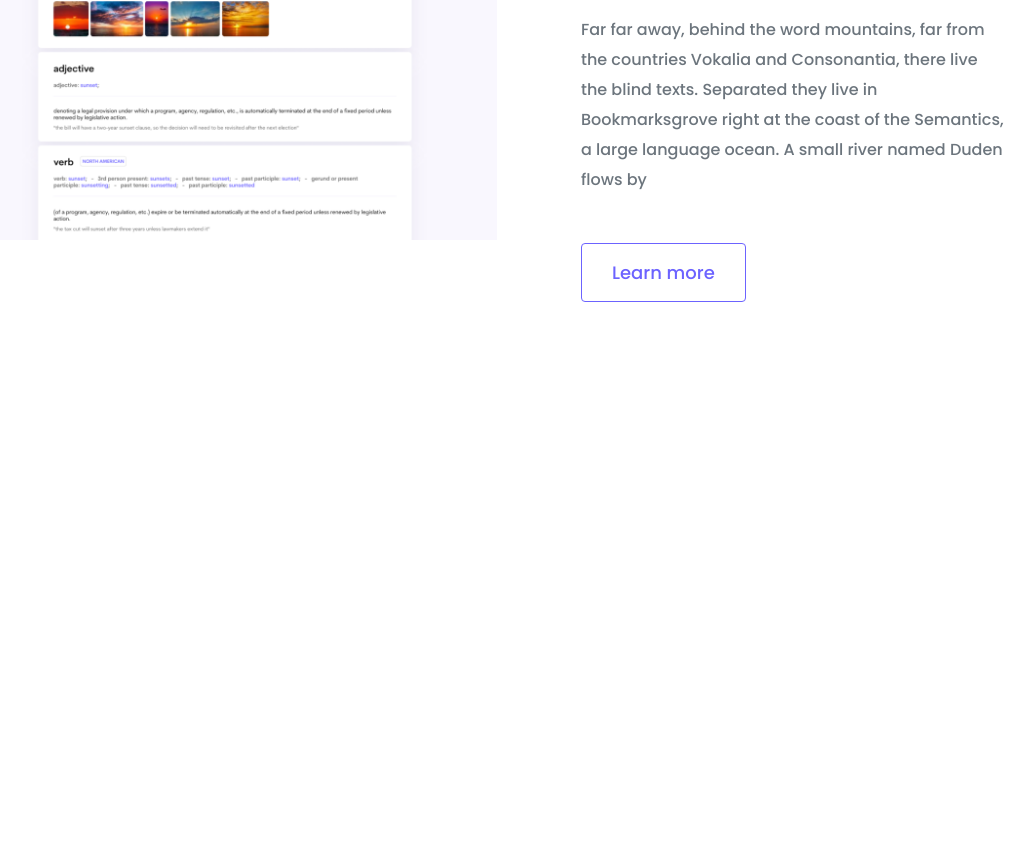
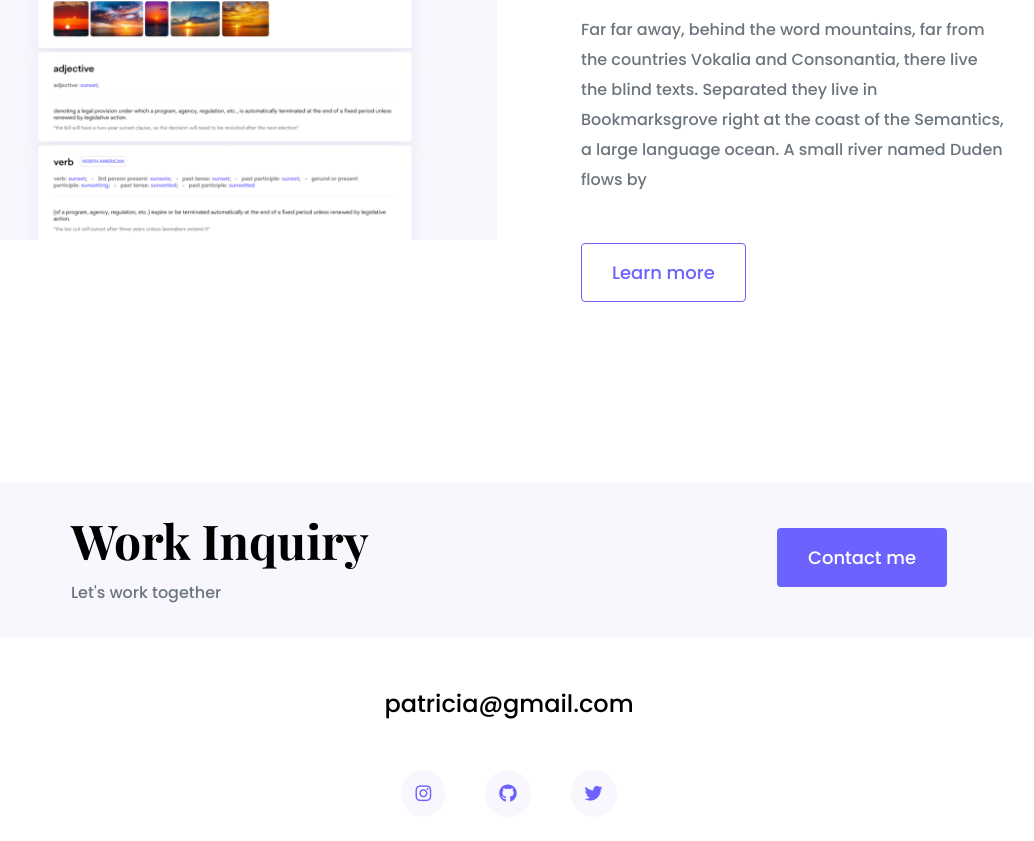
Before and after one commit to Chubeeh/porfolio, a plain HTML site: page index.html in a window 1280 px wide. Shown: the part 2559-3400 px from the top of the page, without its empty margins (131-1165 px from the left). Before the commit the page ends 2981 px from the top, so only its background shows below. Drawn offline with nearby package versions, Linux system fonts and the light colour scheme.

Commit message:
Added a footer

```diff
--- a/css/portfolio.css
+++ b/css/portfolio.css
@@ -27,6 +27,9 @@ h1 {
 
 h2 {
     font-size: 64px;
+}
+h3 {
+    font-size: 48px;
 }
 
 p {
@@ -126,7 +129,6 @@ ul{
     margin: 0;
 }
 nav li{
-
     margin: 10px;
 }
 nav li a{
@@ -137,6 +139,38 @@ nav li a{
 nav a:hover,
 nav li.active a{
     color: var(--branding-color);
+}
+footer{
+    margin: 60px 0;
+}
+footer .contact-box{
+    padding: 30px 120px;
+    background: var(--secondary-color);
+    border-radius: 10px;
+}
+footer p{
+    margin: 0;
+}
+footer .email-link {
+    font-size: 24px;
+    color: black;
+    text-decoration: none;
+}
+footer .email-link:hover{
+    color: var(--branding-color);
+}
+footer .social-links a{
+    margin:0 20px;
+    padding: 10px 14px;
+    color: var(--branding-color);
+    font-size: 18px;
+    border-radius: 50%;
+    background: var(--secondary-color);
+    transition: all 100ms ease-in-out;
+}
+footer .social-links a:hover{
+    background: var(--branding-color);
+    color: white;
 }
 @media (max-width:900px) {
     h1{
--- a/index.html
+++ b/index.html
@@ -105,6 +105,33 @@
                 </div>
             </div>
         </div>
+        <footer>
+            <div class="contact-box justify-content-between mb-5 d-none d-md-flex">
+                <div>
+                    <h3>Work Inquiry</h3>
+                    <p class="text-muted">Let's work together</p>
+                </div>
+                <div>
+                    <a href="" class="btn btn-branding mt-3"> Contact me </a>
+                </div>
+            </div>
+            <div class="d-flex justify-content-center mb-5">
+                <a href="mailto:patricia@gmail.com" class="email-link">
+                    patricia@gmail.com
+                </a>
+            </div>
+            <div class="social-links d-flex justify-content-center">
+                <a href="https://www.instragram.com/patricia" target="_blank">
+                    <i class="fab fa-instagram"></i>
+                </a>
+                <a href="https://www.instagram.com" target="_blank">
+                    <i class="fab fa-github"></i>
+                </a>
+                <a href="https://www.instagram.com" target="_blank">
+                    <i class="fab fa-twitter"></i>
+                </a>
+            </div>
+        </footer>
     </div>
 </body>
 
```
